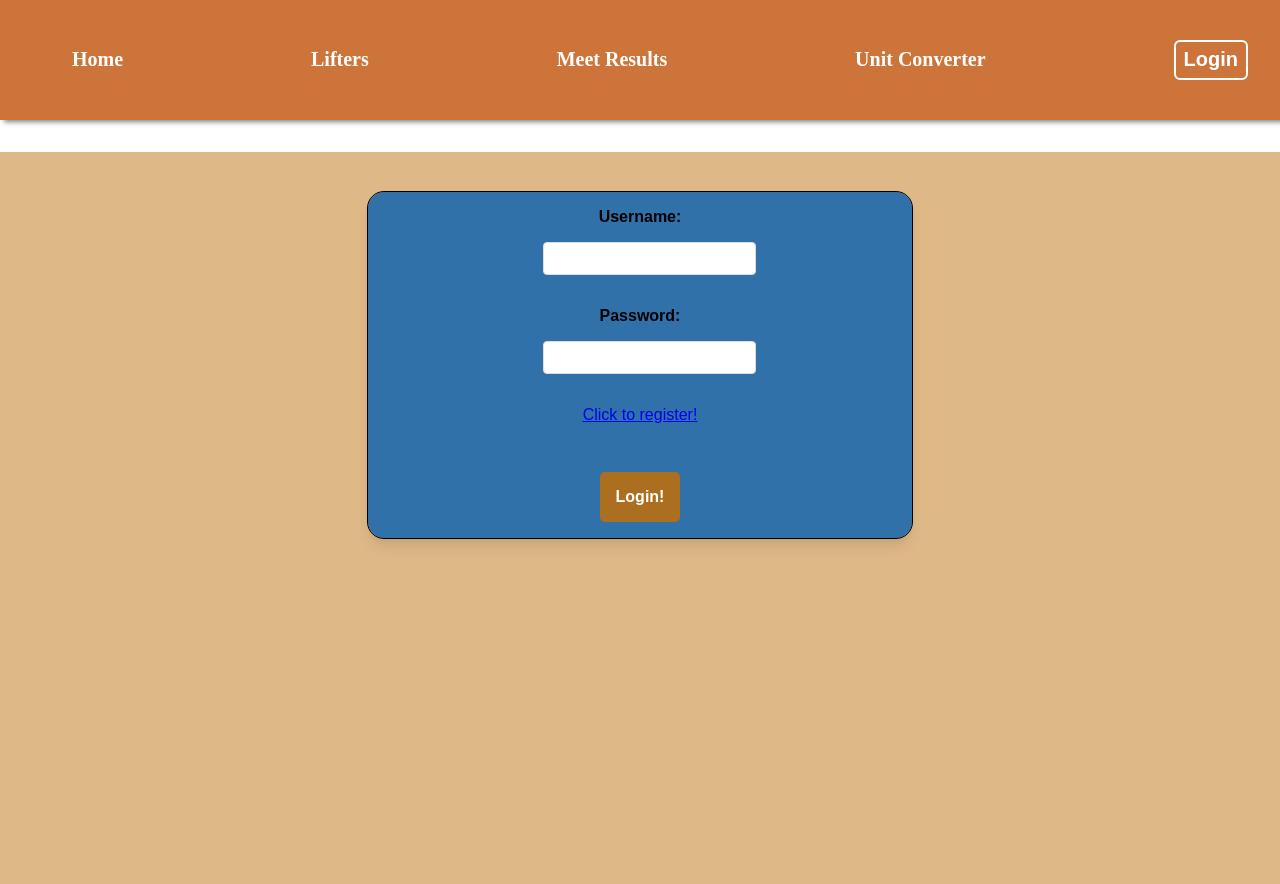
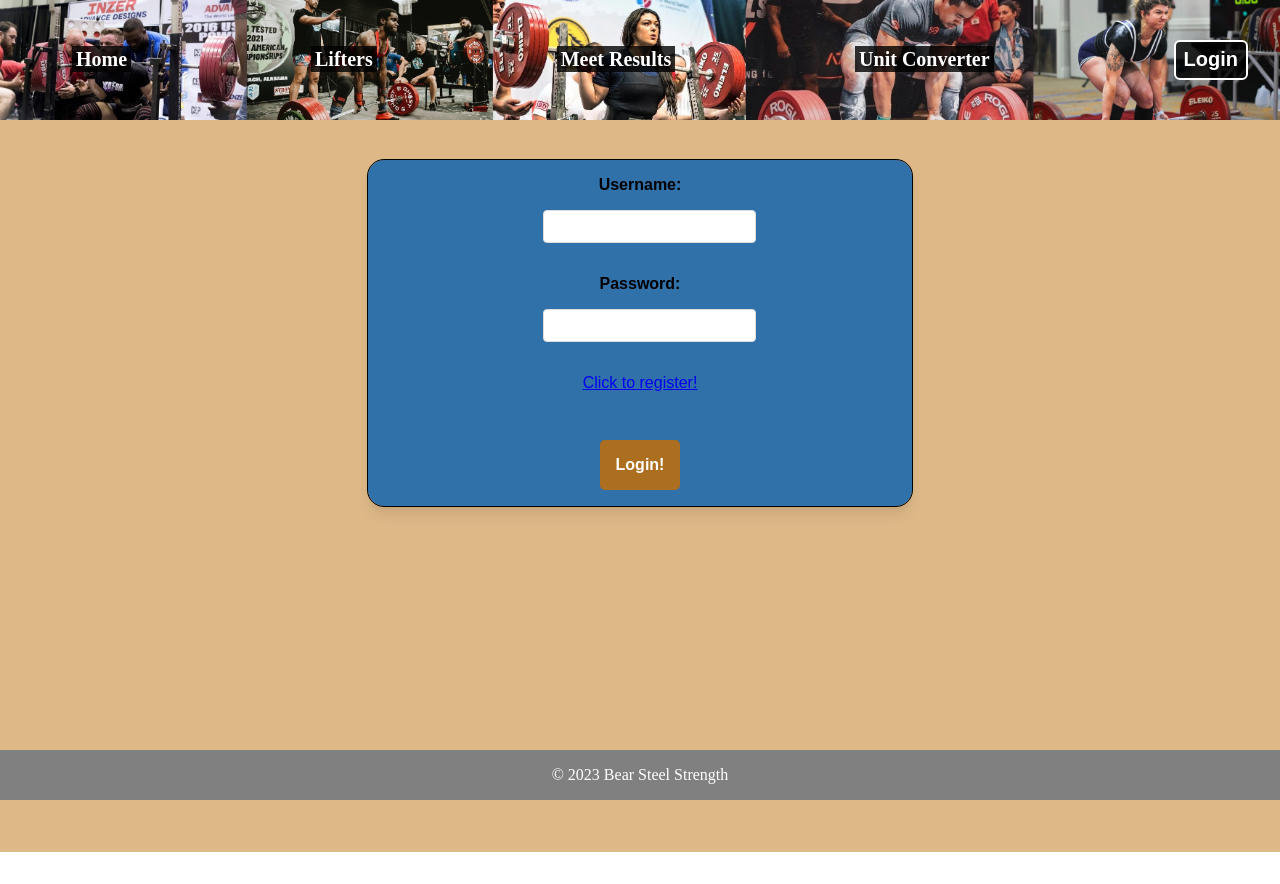
Before and after one commit to Runderbund/powerlifting-results, a React (Create React App) app in the folder frontend/: page /login in a window 1280 px wide. After the commit the page ends 852 px from the top, so only its background shows below. Built offline with nearby package versions, Linux system fonts and the light colour scheme.

Commit message:
Added banner to Navbar. Added Footer.

```diff
--- a/frontend/src/App.js
+++ b/frontend/src/App.js
@@ -16,6 +16,7 @@ import UploadSuccessPage from "./pages/UploadSuccessPage/UploadSuccessPage";
 
 // Component Imports
 import Navbar from "./components/NavBar/NavBar";
+import Footer from "./components/Footer/Footer";
 
 // Util Imports
 import PrivateRoute from "./utils/PrivateRoute";
@@ -44,6 +45,7 @@ function App() {
             }
           />
         </Routes>
+      <Footer />
       </div>
     </div>
   );
--- /dev/null
+++ b/frontend/src/components/Footer/Footer.jsx
@@ -0,0 +1,12 @@
+import React from "react";
+import styles from "./Footer.module.css";
+
+const Footer = () => {
+  return (
+    <footer className={styles.footer}>
+      <p>&copy; 2023 Bear Steel Strength</p>
+    </footer>
+  );
+};
+
+export default Footer;
--- /dev/null
+++ b/frontend/src/components/Footer/Footer.module.css
@@ -0,0 +1,9 @@
+.footer {
+    background-color: gray;
+    color: white;
+    text-align: center;
+    position: fixed;
+    left: 0;
+    bottom: 0;
+    width: 100%;
+  }
--- a/frontend/src/components/NavBar/NavBar.module.css
+++ b/frontend/src/components/NavBar/NavBar.module.css
@@ -10,10 +10,9 @@ li {
 }
 
 .navBar {
-  background: rgb(204, 116, 57);
+  background: url('../../assets/images/Banner.jpg') no-repeat center center/cover, rgb(204, 116, 57);
   box-shadow: 4px 2px 5px gray;
   color: white;
-  margin-bottom: 2rem;
   padding: 1.5rem 2rem;
 }
 
@@ -23,6 +22,7 @@ li {
   color: white;
   padding: 0.4rem 0.5rem;
   margin: 0;
+  background: rgba(0, 0, 0, 0.8);
 }
 
 .navBar button:hover {
@@ -36,4 +36,7 @@ li {
   font-size: 1.25rem;
   text-decoration: none;
   color: white;
+  background: rgba(0, 0, 0, 0.8);
+  padding: 2px 4px;
+  text-shadow: 2px 2px 2px rgba(0, 0, 0, 0.5);
 }
--- a/frontend/src/pages/HomePage/HomePage.module.css
+++ b/frontend/src/pages/HomePage/HomePage.module.css
@@ -1,7 +1,3 @@
-/* Maybe a good idea to have global css along with modular. Set up basics, and then modify for each page.
-For now, just disconnecting from App.css and going all modular.
-Will lead to needless repetition, but clearer logic for me until the important stuff is done. */
-
 .container {
   margin: 0 auto;
   overflow: auto;
--- a/frontend/src/pages/LifterListPage/LifterListPage.module.css
+++ b/frontend/src/pages/LifterListPage/LifterListPage.module.css
@@ -7,10 +7,7 @@
   min-height: 90vh;
   background-color: burlywood;
   font-family: Arial, sans-serif;
-    outline: black solid 1px;
   min-height: 86.5vh;
-
-
 }
 
 .lifterList {
```
Also changed, not shown: frontend/src/assets/images/Banner.jpg (added).
